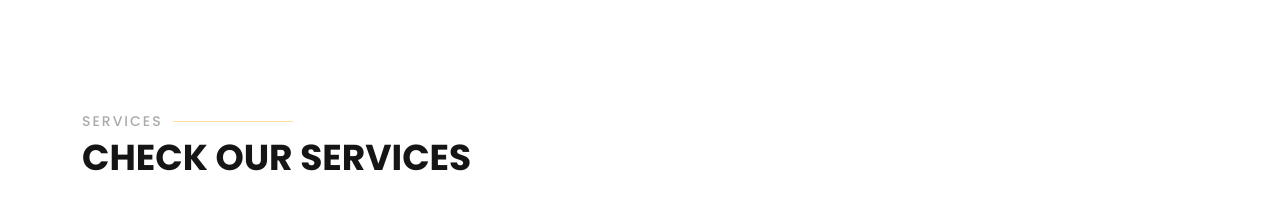
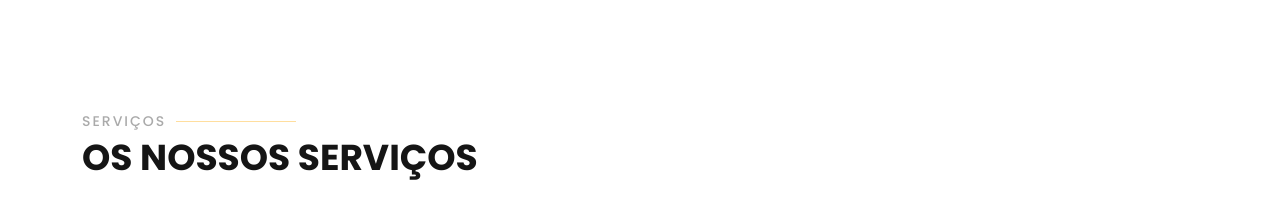
Before and after one commit to Diogo107/gravolabo, a plain HTML site: page index.html in a window 1280 px wide. Shown: the part 983-1205 px from the top of the page. Drawn offline with nearby package versions, Linux system fonts and the light colour scheme.

Commit message:
Translation en to pt

```diff
--- a/index.html
+++ b/index.html
@@ -247,8 +247,8 @@
       <div class="container" data-aos="fade-up">
 
         <div class="section-title">
-          <h2>Services</h2>
-          <p>Check our Services</p>
+          <h2>Serviços</h2>
+          <p>Os Nossos serviços</p>
         </div>
 
         <div class="row">
```
